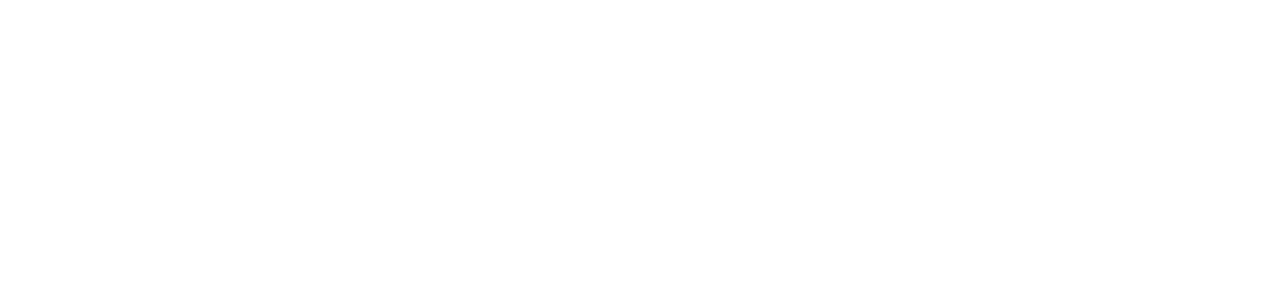
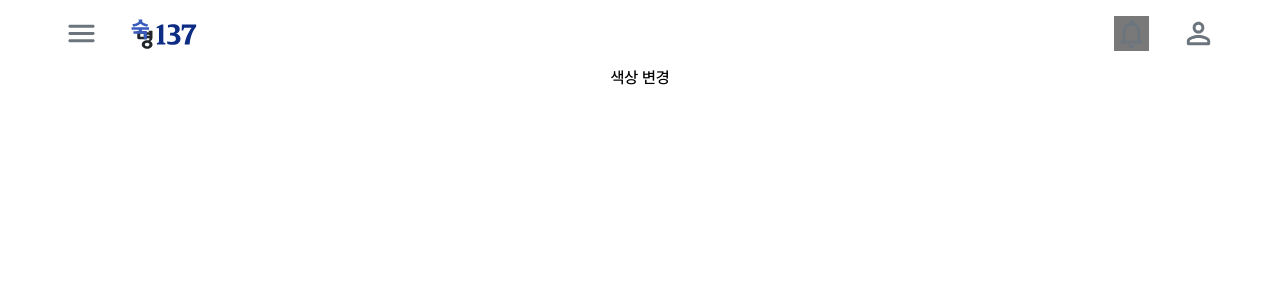
Before and after one commit to waieiches/SM-137-Frontend, a React (Vite) app: page / in a window 1280 px wide. Shown: the top 300 px of the page. Built offline with nearby package versions, Linux system fonts and the light colour scheme.

Commit message:
refactor : 컴포넌트를 제외한 배경화면을 누르면 화면이 사라진다
기존) Header 파일에 로직이 통합되어 있었음
변경 후) HeaderContext를 통해 여러 컴포넌트에서 로직을 반복적으로 사용할 수 있게 변경

```diff
--- a/src/App.tsx
+++ b/src/App.tsx
@@ -1,7 +1,16 @@
-import "./reset.css"
-
+import styled from "@emotion/styled";
+import HeaderProvider from "./components/header/HeaderProvider";
+import "./reset.css";
+const Wrap = styled.div`
+  display: flex;
+  justify-content: center;
+`;
 function App() {
-  return
+  return (
+    <Wrap>
+      <HeaderProvider />
+    </Wrap>
+  );
 }
 
 export default App;
--- a/src/components/header/Header.tsx
+++ b/src/components/header/Header.tsx
@@ -41,9 +41,7 @@ const NavigatorSet = styled.div`
 `;
 
 const Header = () => {
-  //헤더 색상 변경
   const { isDark, handleDark } = useHeaderContext();
-
   return (
     <Background $isDark={isDark}>
       <HeaderContainer>
--- a/src/components/header/header-components/HeaderMyPage.tsx
+++ b/src/components/header/header-components/HeaderMyPage.tsx
@@ -1,14 +1,43 @@
+import styled from "@emotion/styled";
 import { useHeaderContext } from "../../../contexts/HeaderOpenContext";
 import { HeaderIcons } from "../../../styles/HeaderIconStyle";
 import ContentBubble from "../../content-bubble/ContentBubble";
 import HeaderNavigator from "../../content-bubble/contents/HeaderNavigator";
-import { NotifyContainer, NotifyIconContainer } from "./HeaderNotify";
 import PermIdentityRoundedIcon from "@mui/icons-material/PermIdentityRounded";
+import { useEffect } from "react";
 
+const NotifyIconContainer = styled.div`
+  display: inline-flex;
+  position: relative;
+`;
+const NotifyContainer = styled.div`
+  position: absolute;
+  top: 55px;
+  right: -95%;
+  @media screen and (max-width: 768px) {
+    top: 50px;
+    right: -90%;
+  }
+  @media screen and (max-width: 480px) {
+    top: 45px;
+    right: -85%;
+  }
+`;
 const HeaderMyPage = () => {
-  const { isDark, isOpen, handleOpen } = useHeaderContext();
+  const { isDark, isOpen, handleOpen, refs, handleClose } = useHeaderContext();
+  useEffect(() => {
+    console.log("호출2");
+    const handleClickOutside = (e: MouseEvent) => {
+      handleClose(e, refs.myPageRef, "isMyPageOpen");
+    };
+    document.addEventListener("click", handleClickOutside);
+    return () => {
+      document.removeEventListener("click", handleClickOutside);
+    };
+  }, [refs.myPageRef]);
+
   return (
-    <NotifyIconContainer>
+    <NotifyIconContainer ref={refs.myPageRef}>
       <HeaderIcons
         $isDark={isDark}
         component={PermIdentityRoundedIcon}
--- a/src/components/header/header-components/HeaderNotify.tsx
+++ b/src/components/header/header-components/HeaderNotify.tsx
@@ -4,12 +4,14 @@ import Notification from "../../content-bubble/contents/Notification";
 import NotificationsNoneRoundedIcon from "@mui/icons-material/NotificationsNoneRounded";
 import { useHeaderContext } from "../../../contexts/HeaderOpenContext";
 import { HeaderIcons } from "../../../styles/HeaderIconStyle";
+import { useEffect } from "react";
 
-export const NotifyIconContainer = styled.div`
+const NotifyIconContainer = styled.div`
   display: inline-flex;
   position: relative;
+  background-color: #797979;
 `;
-export const NotifyContainer = styled.div`
+const NotifyContainer = styled.div`
   position: absolute;
   top: 55px;
   right: -95%;
@@ -24,10 +26,20 @@ export const NotifyContainer = styled.div`
 `;
 
 const HeaderNotify = () => {
-  const { isOpen, isDark, handleOpen } = useHeaderContext();
+  const { isOpen, isDark, handleOpen, refs, handleClose } = useHeaderContext();
+  useEffect(() => {
+    console.log("호출");
+    const handleClickOutside = (e: MouseEvent) => {
+      handleClose(e, refs.notifyRef, "isNotifyOpen");
+    };
+    document.addEventListener("click", handleClickOutside);
+    return () => {
+      document.removeEventListener("click", handleClickOutside);
+    };
+  }, [refs.notifyRef]);
 
   return (
-    <NotifyIconContainer>
+    <NotifyIconContainer ref={refs.notifyRef}>
       <HeaderIcons
         $isDark={isDark}
         component={NotificationsNoneRoundedIcon}
--- a/src/components/header/header-components/HeaderSideNav.tsx
+++ b/src/components/header/header-components/HeaderSideNav.tsx
@@ -3,12 +3,13 @@ import { HeaderIcons } from "../../../styles/HeaderIconStyle";
 import MenuRoundedIcon from "@mui/icons-material/MenuRounded";
 import { useHeaderContext } from "../../../contexts/HeaderOpenContext";
 import SideNavigator from "../../side-navigator/SideNavigator";
+import { useEffect } from "react";
 
-export const NotifyIconContainer = styled.div`
+const NotifyIconContainer = styled.div`
   display: inline-flex;
   position: relative;
 `;
-export const NotifyContainer = styled.div`
+const NotifyContainer = styled.div`
   position: absolute;
   top: 55px;
   right: -95%;
@@ -22,9 +23,20 @@ export const NotifyContainer = styled.div`
   }
 `;
 const HeaderSideNav = () => {
-  const { isDark, isOpen, handleOpen } = useHeaderContext();
+  const { isDark, isOpen, handleOpen, refs, handleClose } = useHeaderContext();
+  useEffect(() => {
+    console.log("호출3");
+    const handleClickOutside = (e: MouseEvent) => {
+      handleClose(e, refs.sideNavRef, "isSideNavOpen");
+    };
+    document.addEventListener("click", handleClickOutside);
+    return () => {
+      document.removeEventListener("click", handleClickOutside);
+    };
+  }, [refs.sideNavRef]);
+
   return (
-    <NotifyIconContainer>
+    <NotifyIconContainer ref={refs.sideNavRef}>
       <HeaderIcons
         $isDark={isDark}
         component={MenuRoundedIcon}
--- a/src/contexts/HeaderOpenContext.tsx
+++ b/src/contexts/HeaderOpenContext.tsx
@@ -1,4 +1,4 @@
-import { createContext, ReactNode, useContext, useState } from "react";
+import { createContext, ReactNode, useContext, useRef, useState } from "react";
 
 interface IsOpenProps {
   isSideNavOpen: boolean;
@@ -11,9 +11,20 @@ interface HeaderOpenProviderProps {
 interface HeaderOpenContextProps {
   isOpen: IsOpenProps;
   isDark: boolean;
+  refs: {
+    myPageRef: React.RefObject<HTMLDivElement>;
+    notifyRef: React.RefObject<HTMLDivElement>;
+    sideNavRef: React.RefObject<HTMLDivElement>;
+  };
   handleOpen: (menu: keyof IsOpenProps) => void;
   handleDark: () => void;
+  handleClose: (
+    e: MouseEvent,
+    ref: React.RefObject<HTMLDivElement | null>,
+    key: keyof IsOpenProps
+  ) => void;
 }
+
 const defaultProps = {
   isOpen: {
     isSideNavOpen: false,
@@ -21,8 +32,14 @@ const defaultProps = {
     isMyPageOpen: false,
   },
   isDark: false,
+  refs: {
+    myPageRef: { current: null },
+    notifyRef: { current: null },
+    sideNavRef: { current: null },
+  },
   handleOpen: () => {},
   handleDark: () => {},
+  handleClose: () => {},
 };
 
 const HeaderOpenContext = createContext<HeaderOpenContextProps>(defaultProps);
@@ -32,23 +49,52 @@ const HeaderOpenProvider = ({ children }: HeaderOpenProviderProps) => {
   const handleDark = () => {
     setIsDark((prev) => !prev);
   };
+
   const [isOpen, setIsOpen] = useState<IsOpenProps>({
     isSideNavOpen: false,
     isNotifyOpen: false,
     isMyPageOpen: false,
   });
-  const handleOpen = (menu: keyof typeof isOpen) => {
+  const handleOpen = (menu: keyof IsOpenProps) => {
     setIsOpen((prev) => {
-      for (let key in prev) {
-        prev[key as keyof IsOpenProps] = false;
-      }
-      return prev;
+      const newPrev = { ...prev };
+      newPrev[menu] = !newPrev[menu];
+      return newPrev;
     });
-    setIsOpen((prev) => ({ ...prev, [menu]: !prev[menu] }));
   };
+
+  const myPageRef = useRef<HTMLDivElement | null>(null);
+  const notifyRef = useRef<HTMLDivElement | null>(null);
+  const sideNavRef = useRef<HTMLDivElement | null>(null);
+
+  const handleClose = (
+    e: MouseEvent,
+    ref: React.RefObject<HTMLDivElement | null>,
+    key: keyof IsOpenProps
+  ) => {
+    if (ref.current && !ref.current.contains(e.target as Node)) {
+      setIsOpen((prev) => {
+        const newPrev = { ...prev };
+        newPrev[key] = false;
+        return newPrev;
+      });
+    }
+  };
+
   return (
     <HeaderOpenContext.Provider
-      value={{ isOpen, isDark, handleOpen, handleDark }}
+      value={{
+        isOpen,
+        isDark,
+        handleOpen,
+        handleDark,
+        refs: {
+          myPageRef,
+          notifyRef,
+          sideNavRef,
+        },
+        handleClose,
+      }}
     >
       {children}
     </HeaderOpenContext.Provider>
--- /dev/null
+++ b/src/styles/HeaderIconStyle.ts
@@ -0,0 +1,20 @@
+import styled from "@emotion/styled";
+import SvgIcon, { SvgIconProps } from "@mui/material/SvgIcon";
+
+interface HeaderIconsProps extends SvgIconProps {
+  $isDark: boolean;
+}
+
+export const HeaderIcons = styled(SvgIcon)<HeaderIconsProps>`
+  width: 35px;
+  height: 35px;
+  fill: ${(props) => (props.$isDark ? "var(--white)" : "var(--gray5-lowText)")};
+  @media screen and (max-width: 768px) {
+    width: 30px;
+    height: 30px;
+  }
+  @media screen and (max-width: 480px) {
+    width: 25px;
+    height: 25px;
+  }
+`;
```
Also changed, not shown: src/components/header/Connect.tsx (+6 -64 lines), src/styles/1.txt (deleted), 1 other file (tests, documents, lock files or other folders).
